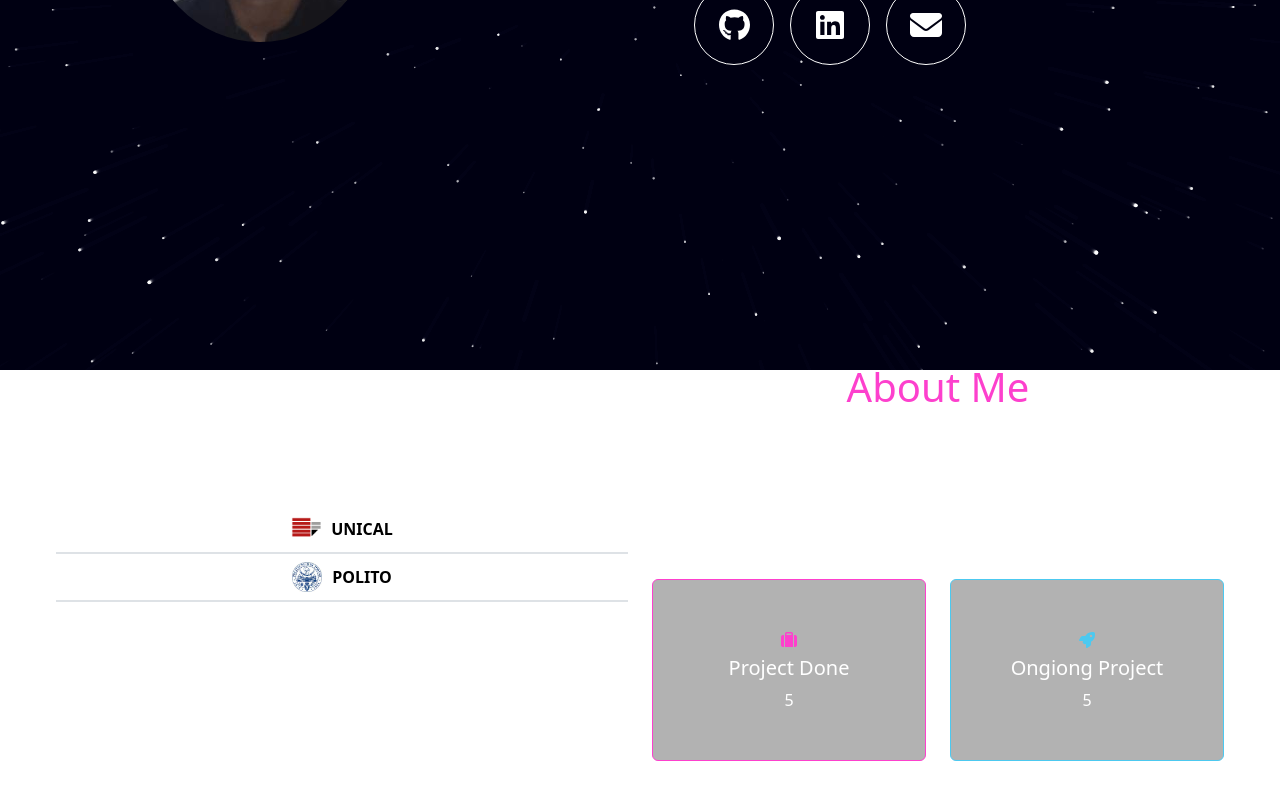
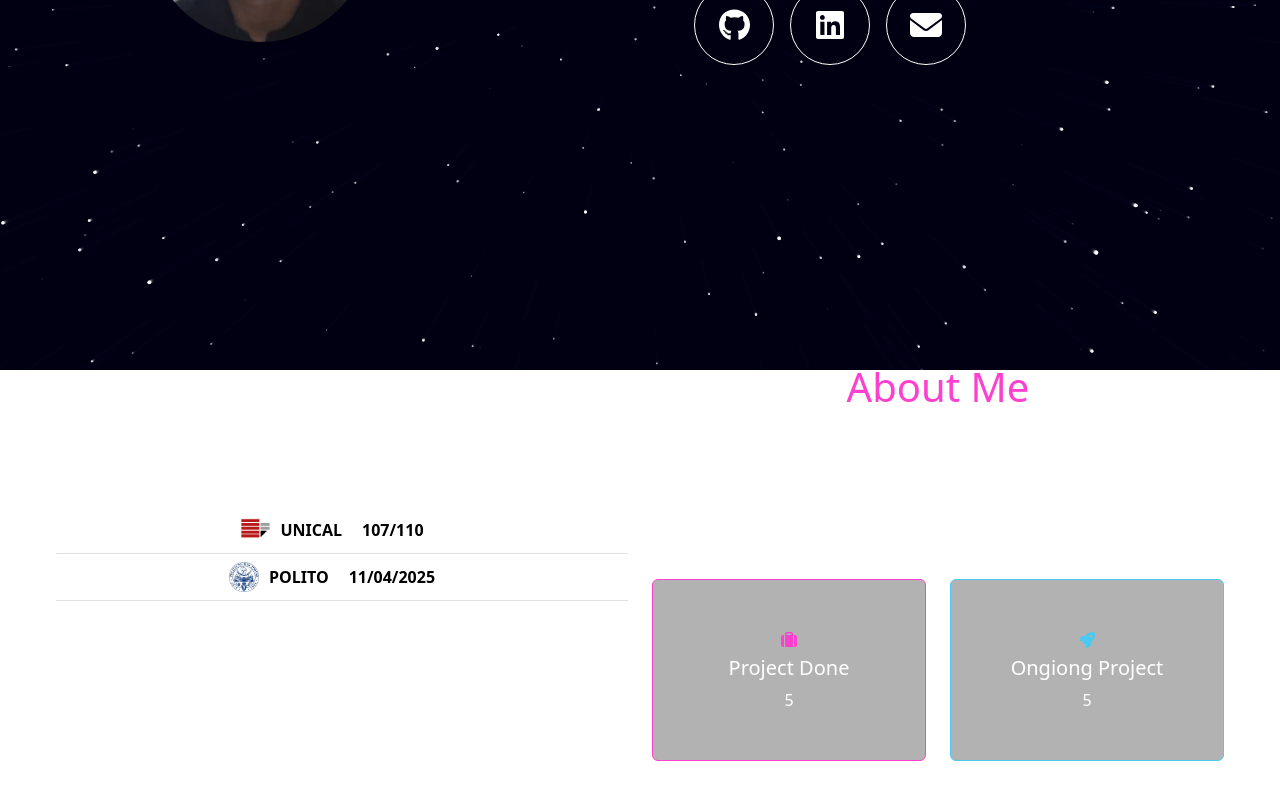
Before and after one commit to DanieleF36/Portfolio, a React (Vite) app in the folder curriculum/: page / in a window 1280 px wide. Shown: the part 430-1230 px from the top of the page. Built offline with nearby package versions, Linux system fonts and the light colour scheme.

Commit message:
moved every style into a css and removed card

```diff
--- a/curriculum/src/components/about/examTable/ExamsAccordion.tsx
+++ b/curriculum/src/components/about/examTable/ExamsAccordion.tsx
@@ -1,6 +1,6 @@
 import { useState } from 'react';
 import { Table, Collapse } from 'react-bootstrap';
-import ExamsTable from './ExamsTable'
+import ExamsTable from './ExamsTable';
 import { Exam } from './exam';
 import examData from './exams.json';
 import './examsAccordion.css';
@@ -12,33 +12,23 @@ const ExamsAccordion: React.FC = () => {
     setOpenSection(prev => (prev === section ? null : section));
   };
 
-  const unicalExams: Exam[] = examData.unical
-  const politoExams: Exam[] = examData.polito
+  const unicalExams: Exam[] = examData.unical;
+  const politoExams: Exam[] = examData.polito;
 
   return (
     <Table>
       <tbody>
-        <tr
-          onClick={() => toggleSection('unical')}
-          style={{ cursor: 'pointer' }}
-        >
-          <td style={{ display: 'flex', alignItems: 'center', justifyContent: 'center' }}>
-            <a
-              href={"https://www.polito.it/"}
-              target='_blank'
-              rel='noopener noreferrer'
-            >
-              <img
-                src="/unical.png"
-                alt="Logo Unical"
-                style={{ width: '30px', height: '30px', marginRight: '10px' }}
-              />
+        <tr onClick={() => toggleSection('unical')} className="accordion-header">
+          <td className="accordion-cell">
+            <a href="https://www.unical.it/" target="_blank" rel="noopener noreferrer">
+              <img src="/unical.png" alt="Logo Unical" className="accordion-logo"/>
             </a>
-            <span style={{ fontWeight: 'bold', textTransform: 'uppercase' }}>Unical</span>
+            <span className="accordion-title">Unical</span>
+            <span className="accordion-subtitle">107/110</span>
           </td>
         </tr>
         <tr>
-          <td style={{ padding: 0 }}>
+          <td className="accordion-content">
             <Collapse in={openSection === 'unical'}>
               <div className="custom-scrollbar">
                 <ExamsTable exams={unicalExams} />
@@ -46,27 +36,18 @@ const ExamsAccordion: React.FC = () => {
             </Collapse>
           </td>
         </tr>
-        <tr
-          onClick={() => toggleSection('polito')}
-          style={{ cursor: 'pointer', backgroundColor: '#f1f1f1' }}
-        >
-          <td style={{ display: 'flex', alignItems: 'center', justifyContent: 'center' }}>
-          <a
-              href={"https://www.unical.it/"}
-              target='_blank'
-              rel='noopener noreferrer'
-            >
-              <img
-                src="/polito.jpeg"
-                alt="Logo Polito"
-                style={{ width: '30px', height: '30px', marginRight: '10px' }}
-              />
+
+        <tr onClick={() => toggleSection('polito')} className="accordion-header alternate">
+          <td className="accordion-cell">
+            <a href="https://www.polito.it/" target="_blank" rel="noopener noreferrer">
+              <img src="/polito.jpeg" alt="Logo Polito" className="accordion-logo"/>
             </a>
-            <span style={{ fontWeight: 'bold', textTransform: 'uppercase' }}>Polito</span>
+            <span className="accordion-title">Polito</span>
+            <span className="accordion-subtitle">11/04/2025</span>
           </td>
         </tr>
         <tr>
-          <td style={{ padding: 0 }}>
+          <td className="accordion-content">
             <Collapse in={openSection === 'polito'}>
               <div className="custom-scrollbar">
                 <ExamsTable exams={politoExams} />
@@ -79,5 +60,4 @@ const ExamsAccordion: React.FC = () => {
   );
 };
 
-
 export default ExamsAccordion;
--- a/curriculum/src/components/about/examTable/examsAccordion.css
+++ b/curriculum/src/components/about/examTable/examsAccordion.css
@@ -1,3 +1,54 @@
+.accordion-header {
+  cursor: pointer;
+}
+
+.accordion-cell {
+  display: flex;
+  align-items: center;
+  justify-content: center;
+}
+
+.accordion-logo {
+  width: 30px;
+  height: 30px;
+  margin-right: 10px;
+}
+
+.accordion-title {
+  font-weight: bold;
+  text-transform: uppercase;
+  margin-right: 20px;
+}
+
+.accordion-subtitle {
+  font-weight: bold;
+  text-transform: uppercase;
+  margin-right: 20px;
+}
+
+.accordion-content {
+  padding: 0;
+}
+
+.accordion-content,
+.accordion-content td {
+  padding: 0 !important;
+  margin: 0 !important;
+  border: none !important;
+}
+
+.accordion-content .collapse,
+.accordion-content .collapsing {
+  margin: 0 !important;
+  padding: 0 !important;
+}
+
+
+.accordion-header.alternate {
+  background-color: #f1f1f1;
+}
+
+/* (mantieni i tuoi stili esistenti della scrollbar) */
 .custom-scrollbar {
   max-height: 400px;
   overflow-y: auto;
```
